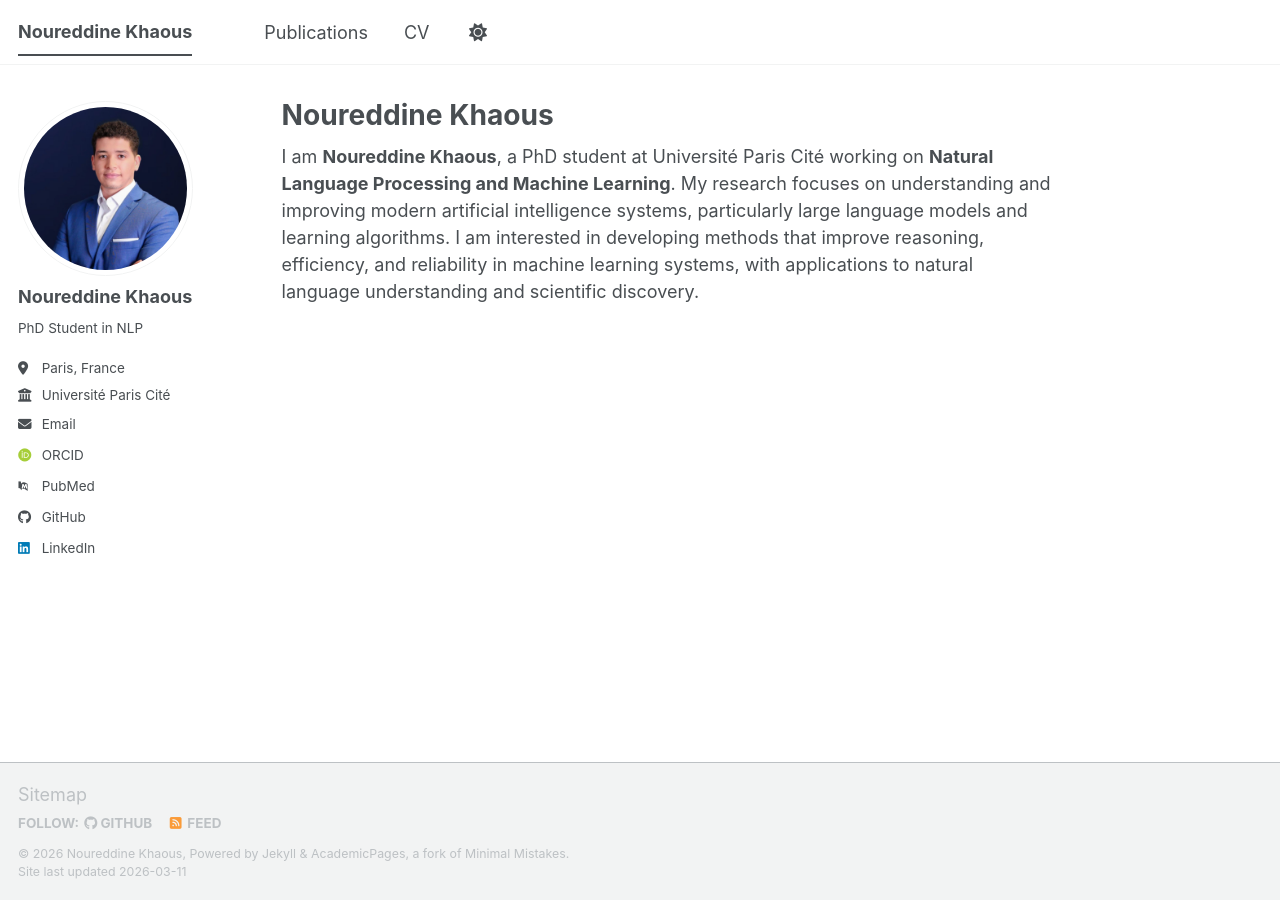
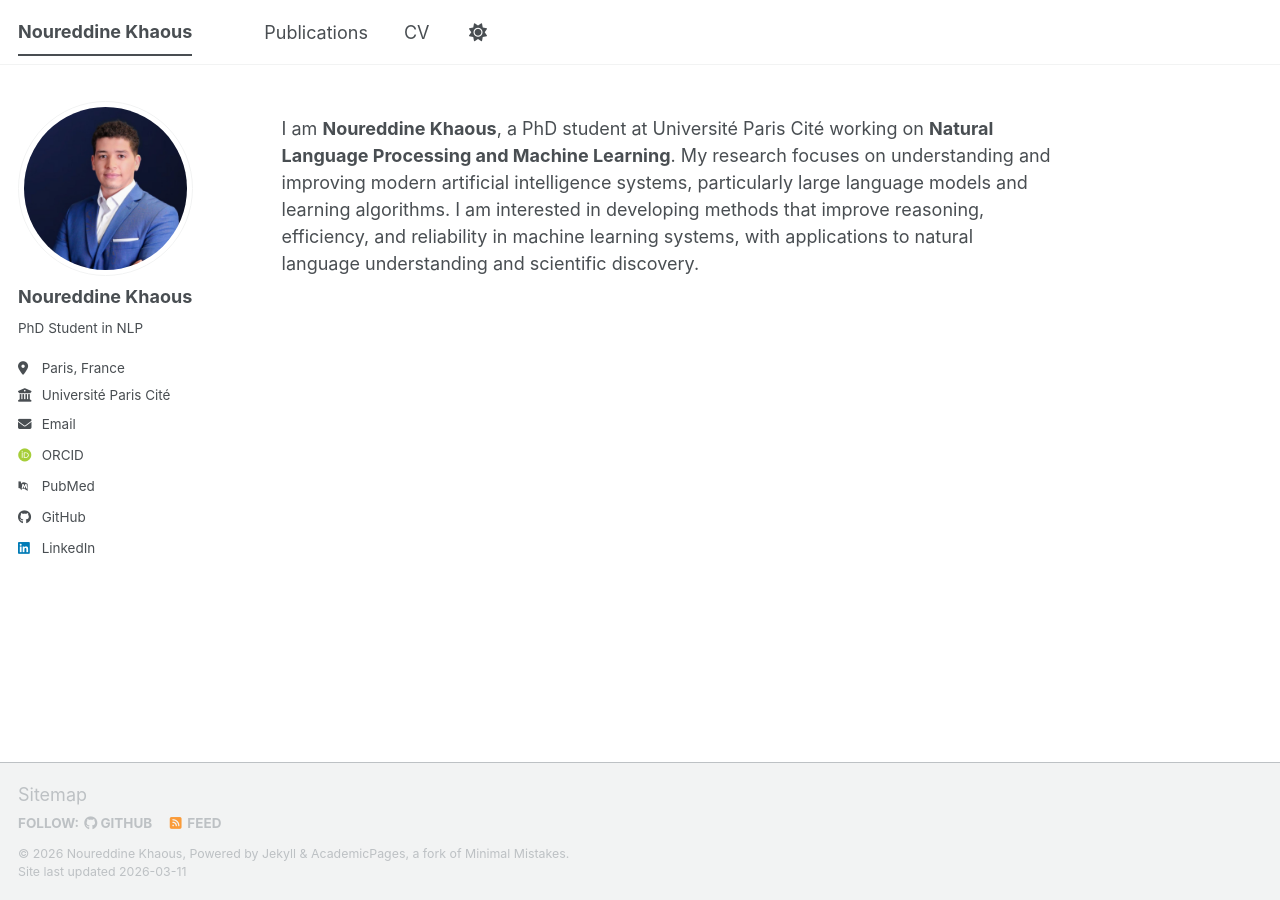
Before and after one commit to khaous-noureddine/khaous-noureddine.github.io, a Jekyll site: the page built from _pages/about.md, in a window 1280 px wide. Built offline with Jekyll 4.4.1, drawn with Linux system fonts in a browser that asks for light colours; some web fonts are replaced; a script bundle is joined from its source files by our own code; library files that are not in the unit come from our copies.

Commit message:
updated the description

```diff
--- a/_config.yml
+++ b/_config.yml
@@ -10,7 +10,7 @@
 locale                   : "en-US"
 site_theme               : "default"
 title                    : "Noureddine Khaous"
-title_separator          : "-"
+title_separator          : ""
 name                     : &name "Noureddine Khaous"
 description              : &description "PhD student in NLP"
 url                      : "https://khaous-noureddine.github.io"
--- a/_pages/about.md
+++ b/_pages/about.md
@@ -1,6 +1,6 @@
 ---
 permalink: /
-title: "Noureddine Khaous"
+title: ""
 author_profile: true
 redirect_from:
   - /about/
```
